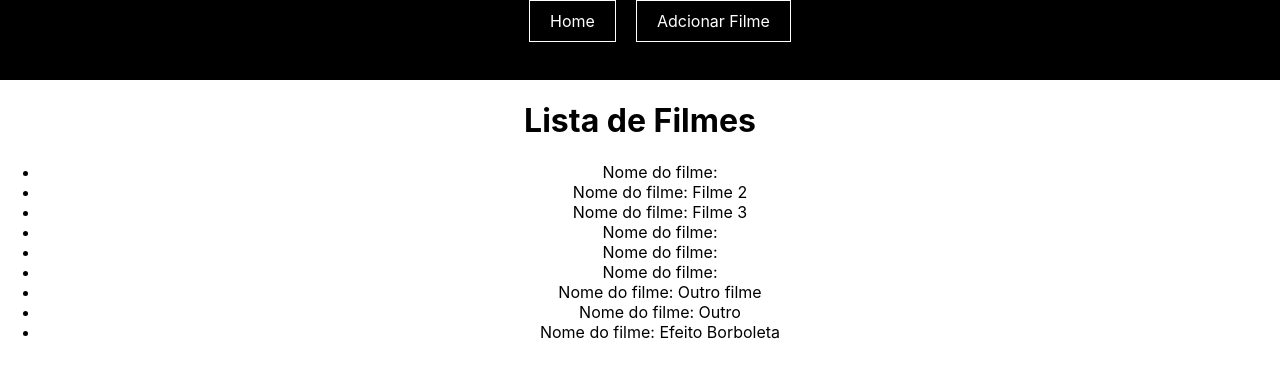
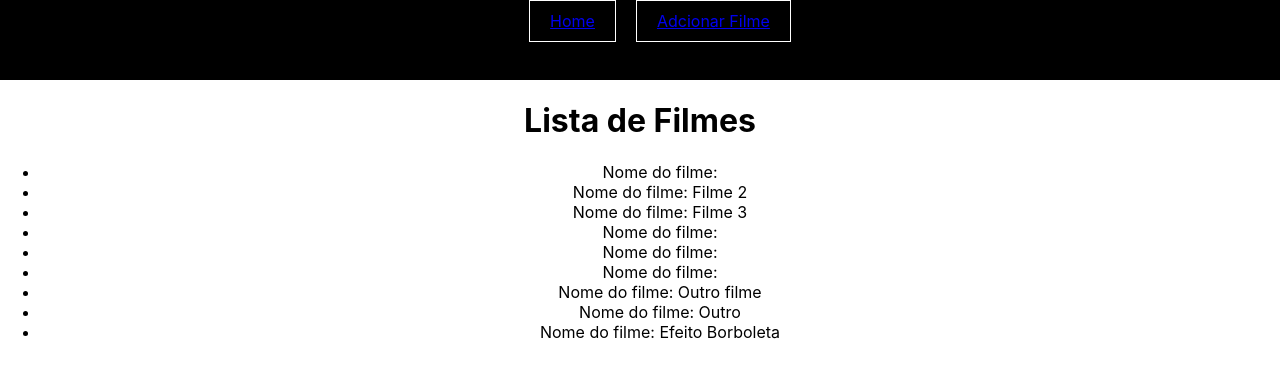
Before and after one commit to rafael-rodrigues-santos/desafio-grupokrs, a React (Create React App) app in the folder locadora/: page / in a window 1280 px wide. Shown: the top 378 px of the page. Built offline with nearby package versions, Linux system fonts and the light colour scheme; data requests are answered from the project's data file.

Commit message:
Adcionando 'Link' para navegar entre páginas

```diff
--- a/locadora/src/components/menu/menu.jsx
+++ b/locadora/src/components/menu/menu.jsx
@@ -1,5 +1,6 @@
 import React, { Component } from "react";
 import "./menu.css";
+import { Link } from "react-router-dom";
 
 export default class Menu extends Component {
     render(){
@@ -8,8 +9,8 @@ export default class Menu extends Component {
                 <div className="menu__container">
                     <div className="menu__container-itens">
                         <ul>
-                            <li> Home </li>
-                            <li> Adcionar Filme </li>
+                            <li> <Link to="/list"> Home </Link> </li>
+                            <li> <Link to="/add"> Adcionar Filme </Link> </li>
                         </ul>
                     </div>
                 </div>
```
